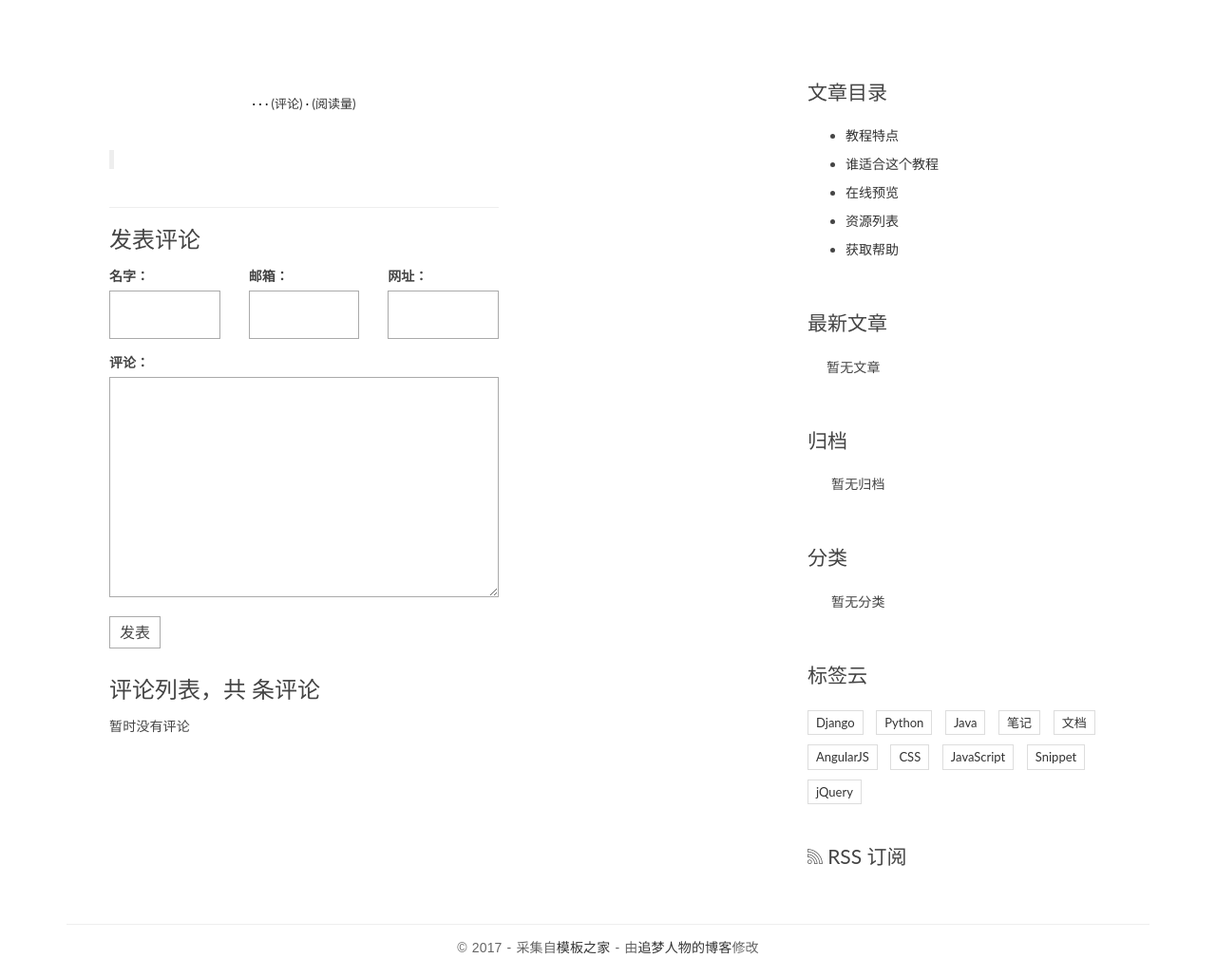
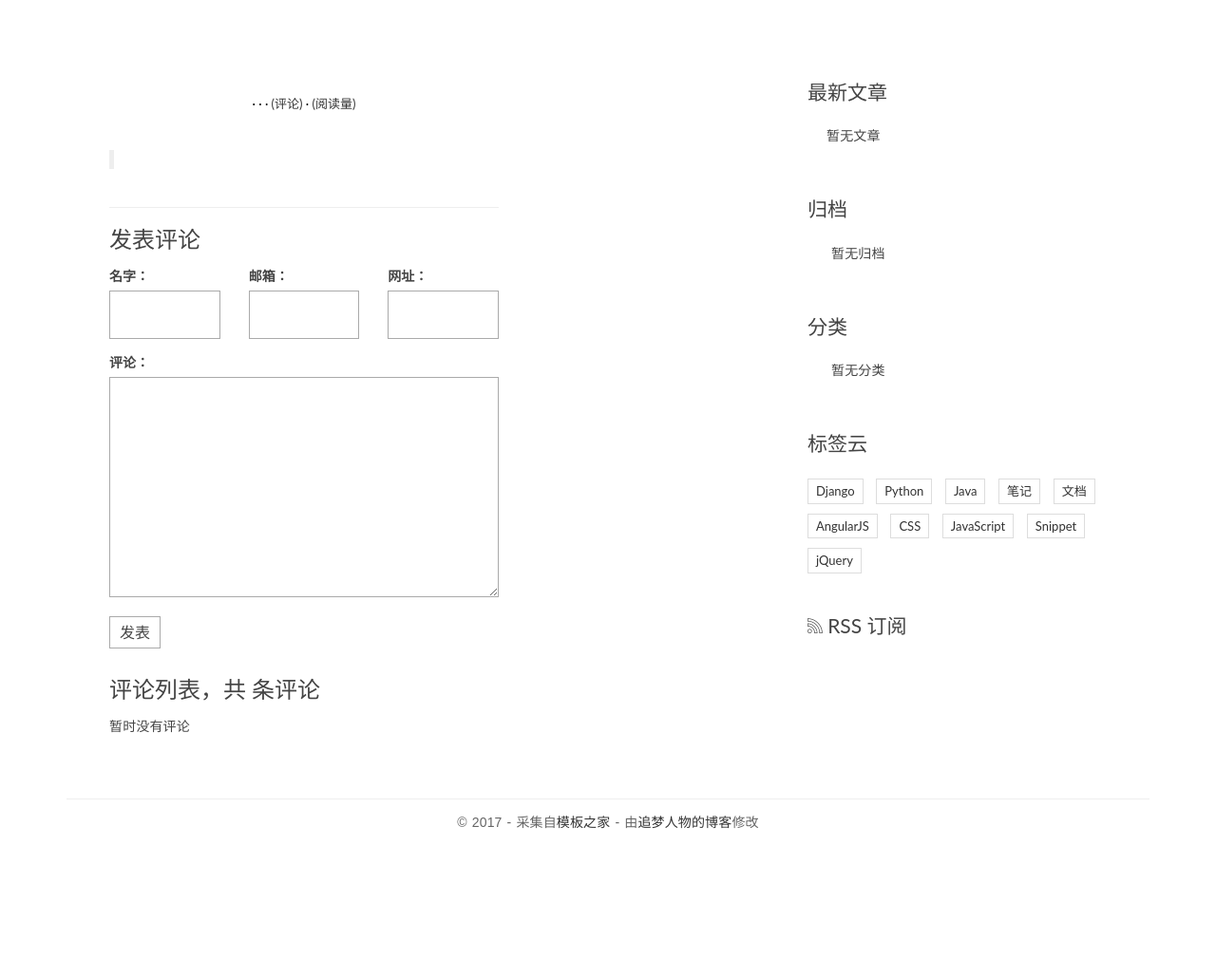
Before and after one commit to hbwdscj/zwjss_blog, a Django app: template templates/blog/detail.html in a window 1280 px wide. Shown: the part 91-1120 px from the top of the page at 95% size. After the commit the page ends 964 px from the top, so only its background shows below. Run offline with Django 3.2, Linux system fonts and the light colour scheme; the template is opened without the code that fills it: values that come from a table or form of the project are taken from there, others are empty; some libraries are stand-ins or nearby versions.

Commit message:
0811 暂时将post页面下侧边栏的文章目录移除

```diff
--- a/blog/urls.py
+++ b/blog/urls.py
@@ -5,9 +5,9 @@ app_name = 'blog'
 urlpatterns = [
     path('', views.index, name='index'),
     # re_path(r'^post/(?P<pk>[0-9]+)/$', views.details, name='detail'),
-    path('post/<int:pk>', views.details, name='detail'),
+    path('/<int:pk>', views.details, name='detail'),
     # 以上两种用法，re_path为django1.x版本中url用法，
-    # path为django2.2参考文档中用法,似乎不是正则匹配
-    re_path(r'^archives/(?P<year>[0-9]{4})/(?P<month>[0-9]{1,2})', views.archives, name='archive'),
-    path('category/<int:pk>', views.category, name='category'),
+    # path为django2.2参考文档中用法,<int:pk>可以理解为贪婪匹配，匹配所有符合的位数的整数
+    re_path(r'^/archives/(?P<year>[0-9]{4})/(?P<month>[0-9]{1,2})', views.archives, name='archive'),
+    path('/category/<int:pk>', views.category, name='category'),
 ]
--- a/templates/blog/detail.html
+++ b/templates/blog/detail.html
@@ -73,24 +73,14 @@
     </main>
 {% endblock main %}
 {% block toc %}
+    <!--
     <div class="widget widget-content">
         <h3 class="widget-title">文章目录</h3>
         <ul>
             <li>
                 <a href="#">教程特点</a>
             </li>
-            <li>
-                <a href="#">谁适合这个教程</a>
-            </li>
-            <li>
-                <a href="#">在线预览</a>
-            </li>
-            <li>
-                <a href="#">资源列表</a>
-            </li>
-            <li>
-                <a href="#">获取帮助</a>
-            </li>
         </ul>
     </div>
+    -->
 {% endblock toc %}
--- a/zwjss_blog/urls.py
+++ b/zwjss_blog/urls.py
@@ -19,7 +19,8 @@ from django.urls import path, include
 
 urlpatterns = [
     path('admin/', admin.site.urls),
-    path('', include(('blog.urls', "blog"), namespace="zwjss_blog")),
+    path('', include('blog.urls')),
+    path('post', include(('blog.urls', "blog"), namespace="zwjss_blog")),
     # include模块有两个参数，arg和namespace，namespace存在时arg参数使用时要传入app_name，在本例中为"blog"
-    path('', include(('comment.urls', "comment"), namespace="comment")),
+    path('comment', include(('comment.urls', "comment"), namespace="comment")),
 ]
```
